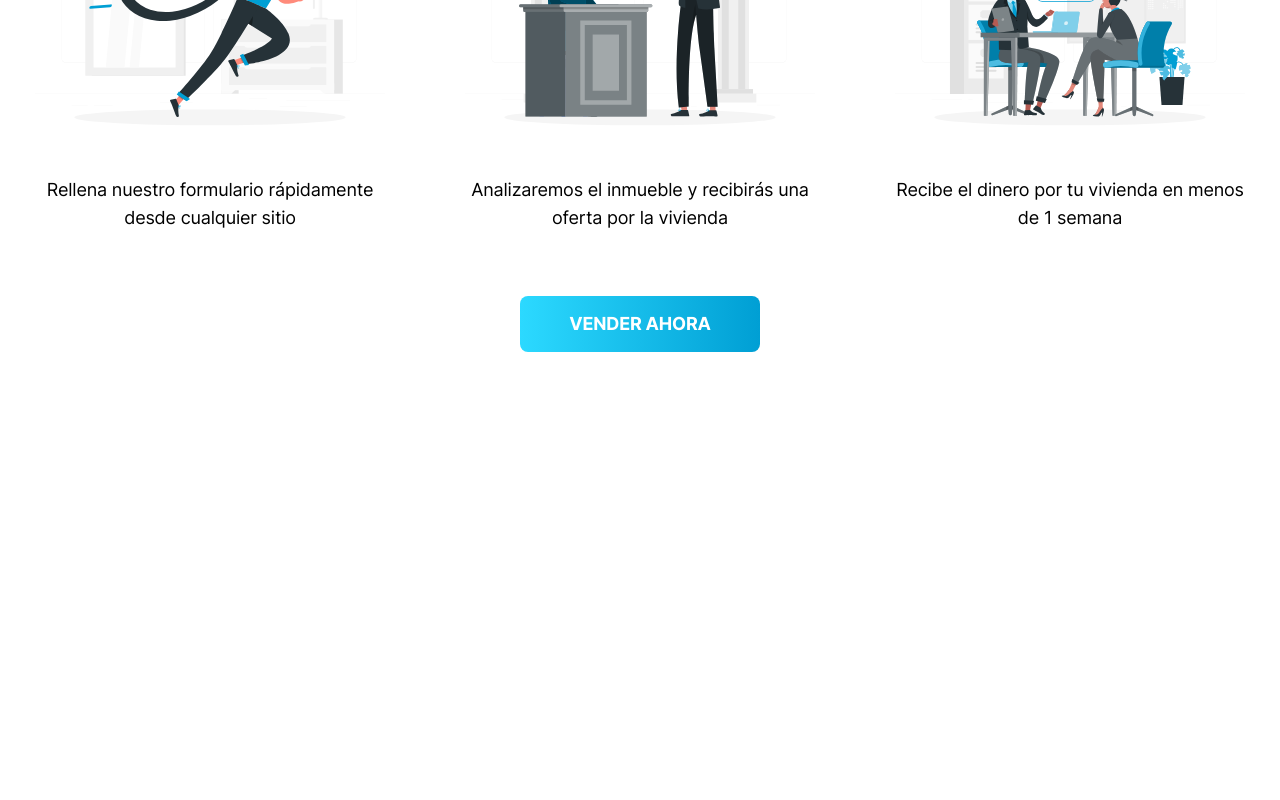
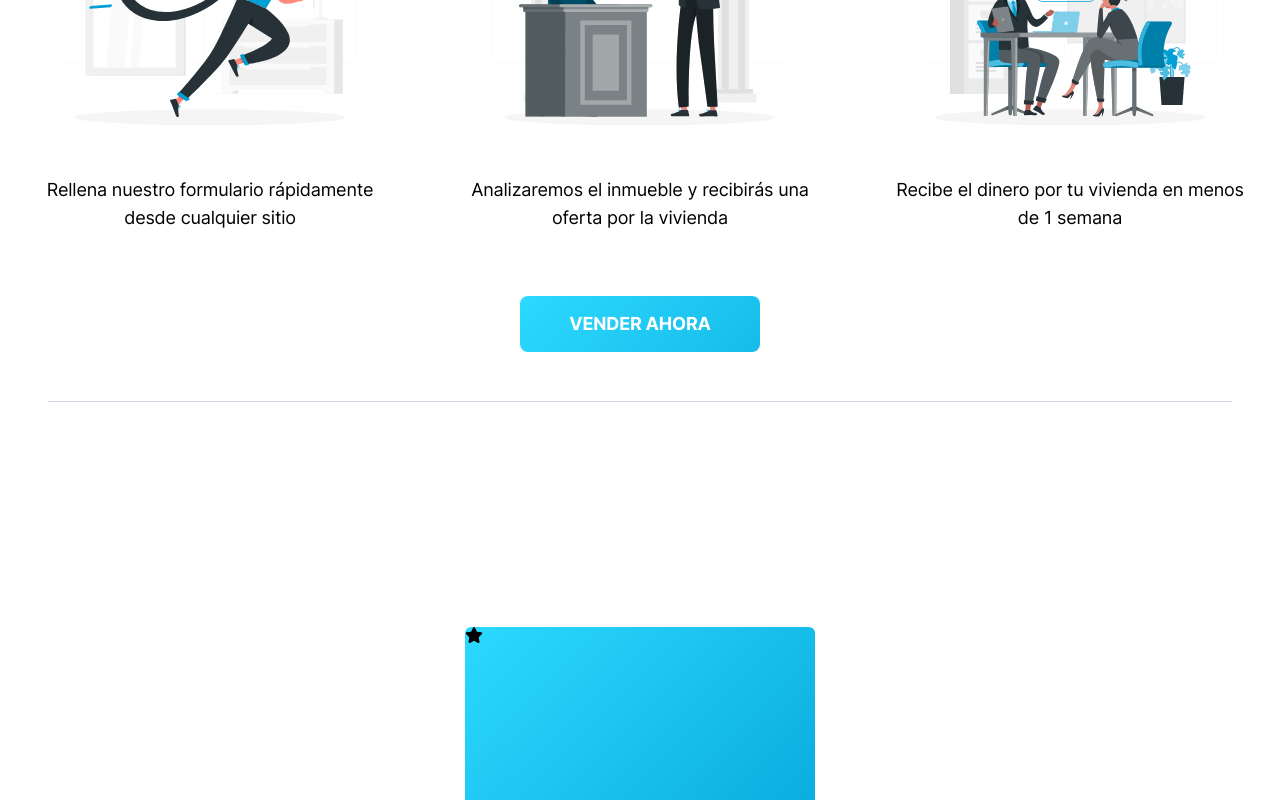
Before and after one commit to InfiniteDesignES/comproinmuebles.com, a React (Vite) app: page / in a window 1280 px wide. Shown: the part 2000-2800 px from the top of the page. Before the commit the page ends 2401 px from the top, so only its background shows below. Built offline with nearby package versions, Linux system fonts and the light colour scheme.

Commit message:
Opiniones empezado

```diff
--- a/src/components/botones/VenderAhora.jsx
+++ b/src/components/botones/VenderAhora.jsx
@@ -1,6 +1,6 @@
 export default function VenderAhora() {
   return (
-    <button className="w-60 h-14 rounded-lg mt-4 font-bold text-lg bg-gradient-to-r from-400 via-600 to-800 bg-pos-0 hover:bg-pos-50 active:bg-pos-100 bg-size-200 transition-all duration-150">
+    <button className="w-60 h-14 rounded-lg mt-4 font-bold text-lg gradiente bg-pos-0 hover:bg-pos-50 active:bg-pos-100 bg-size-200 transition-all duration-150">
       VENDER AHORA
     </button>
   );
--- a/src/components/index/Opiniones.jsx
+++ b/src/components/index/Opiniones.jsx
@@ -1,3 +1,19 @@
-export default function Opiniones() {
+// eslint-disable-next-line react/prop-types
+export default function Opiniones({ nombre, titulo, opinion, estrellas }) {
+  const renderStars = () => {
+    let stars = [];
+    for (let i = 1; i <= 5; i++) {
+      stars.push(<i className="fa-solid fa-star w-4 h-4"></i>);
+    }
+    console.log(stars);
+    return stars;
+  };
 
+  return (
+    <main className="h-screen flex flex-col justify-center items-center">
+      <div className="w-[350px] h-[350px] rounded-md gradiente">
+        <img src="icons/starsolid.svg" alt="" className="filter brightness-110 contrast-100 saturate-150 hue-rotate-15" />
+      </div>
+    </main>
+  );
 }
--- a/src/pages/Index.jsx
+++ b/src/pages/Index.jsx
@@ -3,6 +3,7 @@ import Layout from '../layout/Layout.jsx';
 import Titulo from '../components/index/Titulo.jsx';
 import ComoFunciona from '../components/index/ComoFunciona.jsx';
 import PorqueEscogernos from "../components/index/PorqueEscogernos.jsx";
+import Opiniones from '../components/index/Opiniones.jsx';
 
 export default function Index() {
   return (
@@ -16,6 +17,9 @@ export default function Index() {
       <section className="border-t mx-12 rounded-none border-02">
         <PorqueEscogernos />
       </section>
+      <section className="border-t mx-12 rounded-none border-02">
+        <Opiniones username={"Zas"} title={"Hey"} review={"yo"} rating={3} />
+      </section>
     </Layout>
   );
 }
--- a/src/styles/Tailwind.css
+++ b/src/styles/Tailwind.css
@@ -15,3 +15,9 @@
   font-weight: 700;
   font-style: normal;
 }
+
+@layer components {
+  .gradiente {
+    background-image: linear-gradient(135deg, #2CD9FF 0%, #009FD4 100%);
+  }
+}
```
Also changed, not shown: public/icons/starregular.svg (added), public/icons/starsolid.svg (added).
